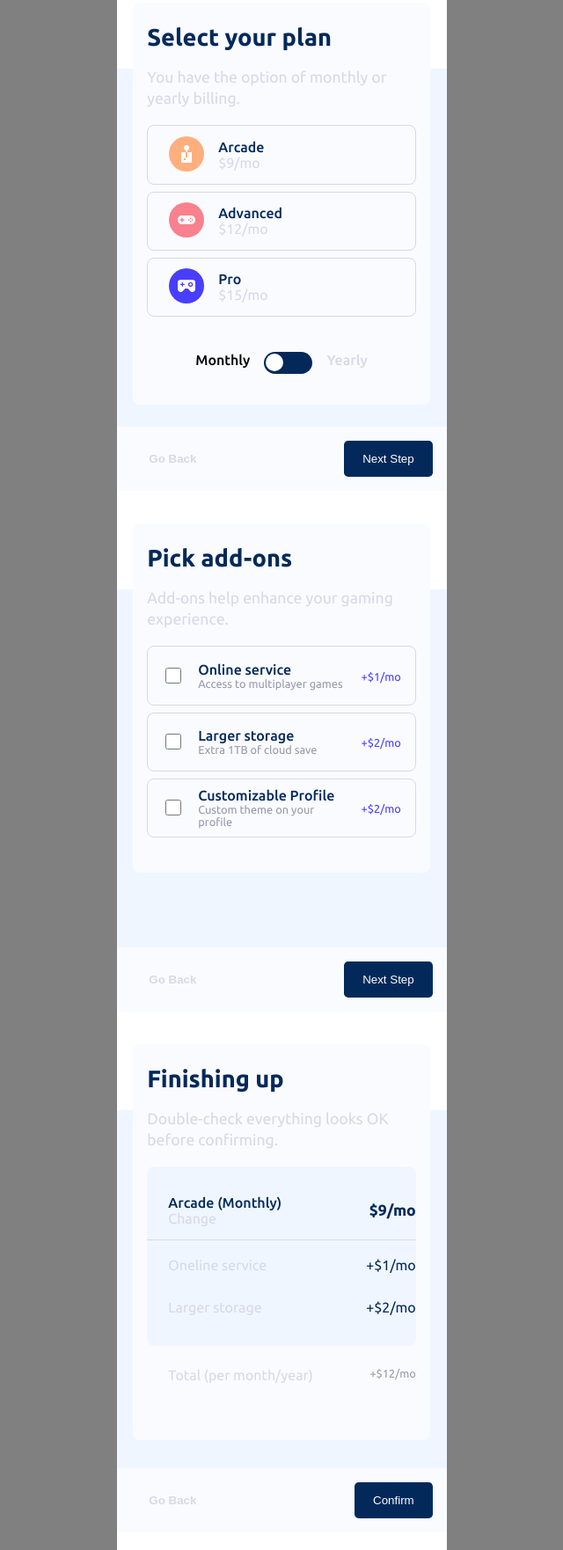
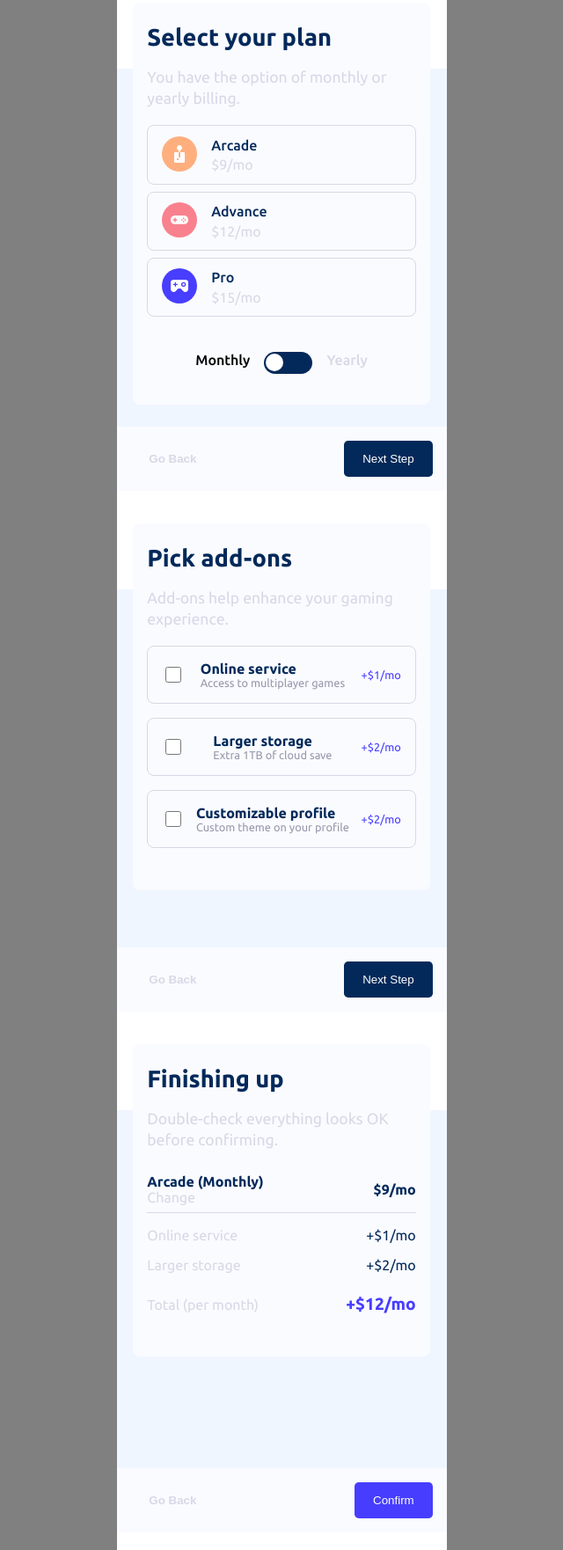
Before and after one commit to Sergio-Dario-Moyano/Multi-step-form, a plain HTML site: page index.html in a window 1280 px wide. Shown: the part 698-2460 px from the top of the page at 88% size, without its empty margins (320-960 px from the left). Drawn offline with Linux system fonts and the light colour scheme.

Commit message:
Se reorganizó y optiminzó el código en todos los archivos scss y html

```diff
--- /dev/null
+++ b/assets/js/app.js
@@ -0,0 +1,98 @@
+
+/*Referencias HTML*/
+const container = document.querySelector('.container');
+const sidebar_number_1 = document.querySelector('#sidebar__number__1');
+const sidebar_number_2 = document.querySelector('#sidebar__number__2');
+const sidebar_number_3 = document.querySelector('#sidebar__number__3');
+const sidebar_number_4 = document.querySelector('#sidebar__number__4');
+const circulos = Array.from(document.querySelectorAll('.sidebar__number'));
+/*Contenedores HTM*/
+const stepContent = document.querySelector('#step__content');
+
+/*botones HTML */
+const btnOne = document.querySelector('#btn__one');
+const btnTwo = document.querySelector('#btn__two');
+const btnGoBackTwo = document.querySelector('#btn__goBack__two');
+const btnThree = document.querySelector('#btn__goBack__three');
+const btnGoBackThree = document.querySelector('#btn__goBack__three');
+const btnFour = document.querySelector('#btn__four');
+const btnGoBackFour = document.querySelector('#btn__goBack__four');
+
+let template = '';
+
+
+
+const despitarCirculo = () => {
+  circulos.forEach(element => {
+    element.classList.remove('sidebar__paint');
+  });
+}
+const pintarCirculo = ( circulo ) => {
+  circulo.classList.add('circulo__pintado')
+}
+
+
+btnOne.addEventListener("click", () => {
+  stepContent.innerHTML = template
+})
+
+
+
+
+
+
+
+
+ template = `
+<section class="step__two">
+<section class="step">
+  <article class="step__wrapper">
+    <article class="step__title">
+      <h1>Select your plan</h1>
+      <p>You have the option of monthly or yearly billing.</p>
+    </article>
+    <div class="wrapper">
+      <div class="wrapper__contain">
+        <img src="./assets/images/icon-arcade.svg" class="wrapper__img" alt="icono-arcade">
+      </div>
+      <div class="wrapper__description">
+        <span class="wrapper__description__text">Arcade</span>
+        <span class="wrapper__description__gray">$9/mo</span>
+      </div>
+    </div>
+    <div class="wrapper">
+      <div class="wrapper__contain">
+        <img src="./assets/images/icon-advanced.svg" class="wrapper__img" alt="icono-arcade">
+      </div>
+      <div class="wrapper__description">
+        <span class="wrapper__description__text">Advanced</span>
+        <span class="wrapper__description__gray">$12/mo</span>
+      </div>
+    </div>
+    <div class="wrapper">
+      <div class="wrapper__contain">
+        <img src="./assets/images/icon-pro.svg" class="wrapper__img" alt="icono-arcade">
+      </div>
+      <div class="wrapper__description">
+        <span class="wrapper__description__text">Pro</span>
+        <span class="wrapper__description__gray">$15/mo</span>
+      </div>
+    </div>
+    <div class="wrap__toggle">
+      <div class="wrap__toggle__text">Monthly</div>
+      <div>
+        <input type="checkbox" class="offscreen" id="toggle">
+        <label for="toggle" class="switch"></label>
+      </div>
+      <div class="wrap__toggle__text wrap__toggle__text--disabled">Yearly</div>
+    </div>
+  </article>
+  <div class="step__fill">
+    <div class="step__content__btn step__content__btn--modified">
+      <button type="button" class="btn__goBack" id="btn__goBack__two">Go Back</button>
+      <button type="button" id="btn__two">Next Step</button>
+    </div>
+  </div>
+</section>
+</section>
+`
--- a/assets/scss/components/sidebar/_sidebar-footer.scss
+++ b/assets/scss/components/sidebar/_sidebar-footer.scss
@@ -2,15 +2,25 @@
 @use "../../utilities/mixins";
 
 .step__fill {
-  width:100%;
+  width: 100%;
   height: 30rem;
   background-color: variables.$Magnolia;
   display: flex;
   align-items: flex-end;
   margin-bottom: 7rem;
+}
 
-  button {
-    @include mixins.button-next();
+.step__btn {
+  @include mixins.button-next();
+
+  &--back {
+    background-color: transparent;
+    color: variables.$Light-gray;
+    font-weight: 700;
+  }
+
+  &--confirm {
+    background-color: variables.$Purplish-blue;
   }
 }
 
@@ -20,14 +30,8 @@
   display: flex;
   justify-content: flex-end;
   background-color: variables.$Alabaster;
-}
 
-.step__content__btn--modified {
-  justify-content: space-between;
-
-  .btn__goBack {
-    background-color: transparent;
-    color: variables.$Light-gray;
-    font-weight: 700;
+  &--flex {
+    justify-content: space-between;
   }
 }
--- a/assets/scss/components/sidebar/_sidebar.scss
+++ b/assets/scss/components/sidebar/_sidebar.scss
@@ -1,11 +1,10 @@
-
 .sidebar__img {
   background-image: url(../images/bg-sidebar-mobile.svg);
   background-size: cover;
   background-repeat: no-repeat;
   width: 100%;
   height: 11rem;
-  padding: 2rem 0 ;
+  padding: 2rem 0;
   display: flex;
   justify-content: center;
   gap: 1rem;
--- a/assets/scss/components/sidebar/_step-form.scss
+++ b/assets/scss/components/sidebar/_step-form.scss
@@ -18,7 +18,7 @@
 
   &__title {
 
-    h1 {
+    h2 {
       font-size: 1.7rem;
       margin: 1.5rem 0 1rem;
       color: variables.$Marine-blue;
@@ -44,7 +44,7 @@
       width: 100%;
       border-radius: 0.2rem;
       outline: none;
-      border: 1px solid #000;
+      border: 1px solid variables.$Light-gray;
       padding-left: 1rem;
       margin-bottom: 1rem;
     }
--- a/assets/scss/components/step2/_plan.scss
+++ b/assets/scss/components/step2/_plan.scss
@@ -1,6 +1,6 @@
 @use "../../utilities/variables";
 
-.wrapper {
+.plan {
   border: 1px solid variables.$Light-gray;
   border-radius: 0.5rem;
   margin-bottom: 0.5rem;
@@ -8,24 +8,19 @@
   display: flex;
   align-items: center;
   gap: 1rem;
-  padding-left: 1.5rem;
+  padding-left: 1rem;
 
-  &__description {
-    span {
-      display: block;
-    }
-  }
   &__description__text {
     font-weight: 500;
     color: variables.$Marine-blue;
     margin-bottom: 0.3rem;
   }
-  &__description__gray {
+
+  &__description__price {
     color: variables.$Light-gray;
   }
-}
 
-.wrap__toggle {
+  &__toggle {
     padding-top: 2rem;
     display: flex;
     justify-content: center;
@@ -40,7 +35,7 @@
     }
   }
 
-.switch {
+  &__switch {
     position: relative;
     display: inline-block;
     width: 55px;
@@ -50,7 +45,7 @@
     cursor: pointer;
   }
 
-.switch::after {
+  &__switch::after {
     content: '';
     position: absolute;
     width: 20px;
@@ -62,15 +57,16 @@
     transition: all 0.4s;
   }
 
-input[type='checkbox']:checked + .switch::after {
-  transform: translate(30px);
-  background-color: gray;
+  &__offscreen {
+    display: none;
+  }
 }
 
-input[type='checked']:checked + .switch {
-  background-color: green;
+input[type='checkbox']:checked+.plan__switch::after {
+  transform: translateX(30px);
+  background-color: variables.$Light-gray;
 }
 
-.offscreen {
-  display: none;
+input[type='checkbox']:checked+.plan__switch {
+  background-color: variables.$Cool-gray;
 }
--- a/assets/scss/components/step3/_pick.scss
+++ b/assets/scss/components/step3/_pick.scss
@@ -1,13 +1,13 @@
 @use "../../utilities/variables";
-.wrapper {
-  &--modified {
-    justify-content: flex-start;
-    padding: 1rem;
-  }
 
-  &__description {
-    flex-grow: 1;
-  }
+.pick {
+  display: flex;
+  justify-content: space-between;
+  align-items: center;
+  margin-bottom: 1rem;
+  border: 1px solid variables.$Light-gray;
+  border-radius: 0.5rem;
+  padding: 1rem;
 
   &__check {
     width: 18px;
@@ -16,16 +16,16 @@
   }
 
   &__description__text {
-    display: block;
-    margin: 0;
+    font-weight: bold;
+    color: variables.$Marine-blue;
   }
 
-  &__description__gray--modified {
+  &__description__sub {
     font-size: 0.8rem;
     color: variables.$Cool-gray;
   }
 
-  &__description__violet {
+  &__description__price {
     color: variables.$Purplish-blue;
     font-size: 0.8rem;
   }
--- a/assets/scss/components/step4/_finishingUp.scss
+++ b/assets/scss/components/step4/_finishingUp.scss
@@ -1,41 +1,42 @@
 @use "../../utilities/variables";
 
+.finishing {
+  display: flex;
+  justify-content: space-between;
+  align-items: center;
+  padding: 0.5rem 0;
+  margin: 0.5rem 0;
 
-.wrapper__group {
-  background-color: variables.$Magnolia;
-  padding: 1rem 0;
-  border-radius: 0.5rem;
-}
-.wrapper__description__violet--modified {
-  color: variables.$Marine-blue;
-  font-size: 1.1rem;
-  font-weight: bolder;
+  &__border {
+    border-bottom: 1px solid variables.$Light-gray;
   }
 
-.wrapper__description__text--modified {
+  &--noMargin {
+    margin: 0;
+  }
+
+  &__description__text {
+    color: variables.$Marine-blue;
+    font-weight: 700;
+
+  }
+
+  &__description__sub {
     color: variables.$Light-gray;
     font-size: 1rem;
-  font-weight: 300;
   }
 
-.wrapper__description__normal {
+  &__description__price {
     color: variables.$Marine-blue;
+
+    &--bold {
+      font-weight: bold;
+    }
   }
 
-.wrapper__description--flex {
-  display: flex;
-  justify-content: space-between;
+  &__total__price {
+    font-size: 1.2rem;
+    font-weight: bold;
+    color: variables.$Purplish-blue;
   }
-
-.wrapper__noBorder {
-  border: none;
 }
-
-.wrapper__tight {
-  height: 2.5rem;
-}
-
-.wrapper__border__bottom {
-  border-bottom: 1px solid variables.$Light-gray;
-  border-radius: 0px;
-}
--- a/assets/scss/layout/_media.scss
+++ b/assets/scss/layout/_media.scss
@@ -1,4 +1,5 @@
 @use "../utilities/variables";
+
 .container {
   max-width: 375px;
   margin: 0 auto;
--- a/assets/scss/utilities/_mixins.scss
+++ b/assets/scss/utilities/_mixins.scss
@@ -1,5 +1,4 @@
 @use "./variables";
-
 
 @mixin button-step() {
   width: 40px;
--- a/assets/scss/utilities/_variables.scss
+++ b/assets/scss/utilities/_variables.scss
@@ -8,6 +8,6 @@ $Strawberry-red: hsl(354, 84%, 57%);
 /*Neutral Colors*/
 $Cool-gray: hsl(231, 11%, 63%);
 $Light-gray: hsl(229, 24%, 87%);
-$Magnolia:hsl(217, 100%, 97%);
+$Magnolia: hsl(217, 100%, 97%);
 $Alabaster: hsl(231, 100%, 99%);
 $White: hsl(0, 0%, 100%);
--- a/index.html
+++ b/index.html
@@ -15,28 +15,28 @@
   <main class="container">
     <section class="sidebar__img">
       <article class="sidebar__one">
-        <div class="sidebar__number">1</div>
+        <div class="sidebar__number sidebar__paint" id="sidebar__number__1">1</div>
         <div class="sidebar__info">
           Step 1
           Your info
         </div>
       </article>
       <article class="sidebar__two">
-        <div class="sidebar__number">2</div>
+        <div class="sidebar__number" id="sidebar__number__2">2</div>
         <div class="sidebar__info">
           Step 2
           Select plan
         </div>
       </article>
       <article class="sidebar__three">
-        <div class="sidebar__number">3</div>
+        <div class="sidebar__number" id="sidebar__number__3">3</div>
         <div class="sidebar__info">
           Step 3
           Add-ons
         </div>
       </article>
       <article class="sidebar__four">
-        <div class="sidebar__number">4</div>
+        <div class="sidebar__number" id="sidebar__number__4">4</div>
         <div class="sidebar__info">
           Step 4
           Summary
@@ -47,10 +47,11 @@
     <!-- Sidebar end -->
 
     <!-- Step 1 start -->
+    <section class="step__content" id="step__content">
       <section class="step">
         <div class="step__wrapper">
           <article class="step__title">
-          <h1>Personal info</h1>
+            <h2>Personal info</h2>
             <p>Please provide your name, email address, and phone number.</p>
           </article>
           <article class="step__form">
@@ -61,62 +62,65 @@
             <label class="step__label">Phone Number</label>
             <input type="text" class="step__input" placeholder="e.g. +1 234 567 890" />
           </article>
+        </div>
       </section>
       <div class="step__fill">
         <div class="step__content__btn">
-        <button type="button">Next Step</button>
+          <button type="button" class="step__btn" id="btn__one">Next Step</button>
         </div>
       </div>
-    </div>
+    </section>
     <!-- Step 1 end -->
 
     <!-- Step 2 start -->
+    <section class="step__content" id="step__content">
       <section class="step">
-      <article class="step__wrapper">
+        <div class="step__wrapper">
           <article class="step__title">
-          <h1>Select your plan</h1>
+            <h2>Select your plan</h2>
             <p>You have the option of monthly or yearly billing.</p>
           </article>
-        <div class="wrapper">
-          <div class="wrapper__contain">
-            <img src="./assets/images/icon-arcade.svg" class="wrapper__img" alt="icono-arcade">
+          <article class="plan">
+            <div class="plan__contain">
+              <img src="./assets/images/icon-arcade.svg" class="plan__img" alt="icono-arcade">
             </div>
-          <div class="wrapper__description">
-            <span class="wrapper__description__text">Arcade</span>
-            <span class="wrapper__description__gray">$9/mo</span>
+            <div class="plan__description">
+              <div class="plan__description__text">Arcade</div>
+              <div class="plan__description__price">$9/mo</div>
+            </div>
+          </article>
+          <article class="plan">
+            <div class="plan__contain">
+              <img src="./assets/images/icon-advanced.svg" class="plan__img" alt="icono-arcade">
+            </div>
+            <div class="plan__description">
+              <div class="plan__description__text">Advance</div>
+              <div class="plan__description__price">$12/mo</div>
+            </div>
+          </article>
+          <article class="plan">
+            <div class="plan__contain">
+              <img src="./assets/images/icon-pro.svg" class="plan__img" alt="icono-arcade">
+            </div>
+            <div class="plan__description">
+              <div class="plan__description__text">Pro</div>
+              <div class="plan__description__price">$15/mo</div>
+            </div>
+          </article>
+          <div class="plan__toggle">
+            <div class="plan__toggle__text">Monthly</div>
+            <div>
+              <input type="checkbox" class="plan__offscreen" id="toggle">
+              <label for="toggle" class="plan__switch"></label>
+            </div>
+            <div class="plan__toggle__text plan__toggle__text--disabled">Yearly</div>
           </div>
         </div>
-        <div class="wrapper">
-          <div class="wrapper__contain">
-            <img src="./assets/images/icon-advanced.svg" class="wrapper__img" alt="icono-arcade">
-          </div>
-          <div class="wrapper__description">
-            <span class="wrapper__description__text">Advanced</span>
-            <span class="wrapper__description__gray">$12/mo</span>
-          </div>
-        </div>
-        <div class="wrapper">
-          <div class="wrapper__contain">
-            <img src="./assets/images/icon-pro.svg" class="wrapper__img" alt="icono-arcade">
-          </div>
-          <div class="wrapper__description">
-            <span class="wrapper__description__text">Pro</span>
-            <span class="wrapper__description__gray">$15/mo</span>
-          </div>
-        </div>
-        <div class="wrap__toggle">
-          <div class="wrap__toggle__text">Monthly</div>
-          <div>
-            <input type="checkbox" class="offscreen" id="toggle">
-            <label for="toggle" class="switch"></label>
-          </div>
-          <div class="wrap__toggle__text wrap__toggle__text--disabled">Yearly</div>
-        </div>
-      </article>
+      </section>
       <div class="step__fill">
-        <div class="step__content__btn step__content__btn--modified">
-          <button type="button" class="btn__goBack">Go Back</button>
-          <button type="button">Next Step</button>
+        <div class="step__content__btn step__content__btn--flex">
+          <button type="button" class="step__btn step__btn--back" id="step__goBack__two">Go Back</button>
+          <button type="button" class="step__btn" id="btn__one">Next Step</button>
         </div>
       </div>
     </section>
@@ -124,49 +128,50 @@
     <!-- Step 2 end -->
 
     <!-- Step 3 start -->
+
+    <section class="step__content" id="step__content">
       <section class="step">
-      <article class="step__wrapper">
+        <div class="step__wrapper">
           <article class="step__title">
-          <h1>Pick add-ons</h1>
+            <h2>Pick add-ons</h2>
             <p>Add-ons help enhance your gaming experience.</p>
           </article>
-        <div class="wrapper wrapper--modified">
-          <div><input type="checkbox" class="wrapper__check" /></div>
-          <div class="wrapper__description">
-            <span class="wrapper__description__text">Online service</span>
-            <span class="wrapper__description__gray wrapper__description__gray--modified">Access to multiplayer
-              games</span>
+          <article class="pick">
+            <div class="pick__contain">
+              <input type="checkbox" class="pick__check" />
             </div>
-          <div>
-            <span class="wrapper__description__violet">+$1/mo</span>
+            <div class="pick__description">
+              <div class="pick__description__text">Online service</div>
+              <div class="pick__description__sub">Access to multiplayer games</div>
             </div>
+            <div class="pick__description__price">+$1/mo</div>
+          </article>
+          <article class="pick">
+            <div class="pick__contain">
+              <input type="checkbox" class="pick__check" />
             </div>
-        <div class="wrapper wrapper--modified">
-          <div><input type="checkbox" class="wrapper__check" /></div>
-          <div class="wrapper__description">
-            <span class="wrapper__description__text">Larger storage</span>
-            <span class="wrapper__description__gray wrapper__description__gray--modified">Extra 1TB of cloud save</span>
+            <div class="pick__description">
+              <div class="pick__description__text">Larger storage</div>
+              <div class="pick__description__sub">Extra 1TB of cloud save</div>
             </div>
-          <div>
-            <span class="wrapper__description__violet">+$2/mo</span>
+            <div class="pick__description__price">+$2/mo</div>
+          </article>
+          <article class="pick">
+            <div class="pick__contain">
+              <input type="checkbox" class="pick__check" />
             </div>
+            <div class="pick__description">
+              <div class="pick__description__text">Customizable profile</div>
+              <div class="pick__description__sub">Custom theme on your profile</div>
             </div>
-        <div class="wrapper wrapper--modified">
-          <div><input type="checkbox" class="wrapper__check" /></div>
-          <div class="wrapper__description">
-            <span class="wrapper__description__text">Customizable Profile</span>
-            <span class="wrapper__description__gray wrapper__description__gray--modified">Custom theme on your
-              profile</span>
+            <div class="pick__description__price">+$2/mo</div>
+          </article>
         </div>
-          <div>
-            <span class="wrapper__description__violet">+$2/mo</span>
-          </div>
-        </div>
-      </article>
+      </section>
       <div class="step__fill">
-        <div class="step__content__btn step__content__btn--modified">
-          <button type="button" class="btn__goBack">Go Back</button>
-          <button type="button">Next Step</button>
+        <div class="step__content__btn step__content__btn--flex">
+          <button type="button" class="step__btn step__btn--back" id="step__goBack__two">Go Back</button>
+          <button type="button" class="step__btn" id="btn__one">Next Step</button>
         </div>
       </div>
     </section>
@@ -175,46 +180,38 @@
 
     <!-- Step 4 start -->
 
+    <section class="step__content" id="step__content">
       <section class="step">
-      <article class="step__wrapper">
+        <div class="step__wrapper">
           <article class="step__title">
-          <h1>Finishing up</h1>
+            <h2>Finishing up</h2>
             <p>Double-check everything looks OK before confirming.</p>
           </article>
-        <div class="wrapper__group">
-          <div class="wrapper wrapper__noBorder wrapper__border__bottom">
-            <div class="wrapper__description ">
-              <span class="wrapper__description__text">Arcade (Monthly)</span>
-              <span class="wrapper__description__text wrapper__description__text--modified">Change</span>
+          <article class="finishing finishing__border">
+            <div class="finishing__description">
+              <div class="finishing__description__text">Arcade (Monthly)</div>
+              <div class="finishing__description__sub">Change</div>
             </div>
-            <div>
-              <span class="wrapper__description__violet wrapper__description__violet--modified ">$9/mo</span>
+            <div class="finishing__description__price finishing__description__price--bold">$9/mo</div>
+          </article>
+          <article class="finishing finishing--noMargin">
+            <div class="finishing__description__sub">Online service</div>
+            <div class="finishing__description__price">+$1/mo</div>
+          </article>
+          <article class="finishing finishing--noMargin">
+            <div class="finishing__description__sub">Larger storage</div>
+            <div class="finishing__description__price">+$2/mo</div>
+          </article>
+          <article class="finishing">
+            <div class="finishing__description__sub">Total (per month)</div>
+            <div class="finishing__total__price">+$12/mo</div>
+          </article>
         </div>
-          </div>
-          <div class="wrapper wrapper__noBorder wrapper__tight ">
-            <div class="wrapper__description wrapper__description--flex">
-              <span class="wrapper__description__text wrapper__description__text--modified">Oneline service</span>
-              <span class="wrapper__description__gray wrapper__description__normal">+$1/mo</span>
-            </div>
-          </div>
-          <div class="wrapper wrapper__noBorder wrapper__tight ">
-            <div class="wrapper__description wrapper__description--flex">
-              <span class="wrapper__description__text wrapper__description__text--modified">Larger storage</span>
-              <span class="wrapper__description__gray wrapper__description__normal">+$2/mo</span>
-            </div>
-          </div>
-        </div>
-        <div class="wrapper wrapper__noBorder ">
-          <div class="wrapper__description wrapper__description--flex">
-            <span class="wrapper__description__text wrapper__description__text--modified">Total (per month/year)</span>
-            <span class="wrapper__description__gray wrapper__description__gray--modified">+$12/mo</span>
-          </div>
-        </div>
-      </article>
+      </section>
       <div class="step__fill">
-        <div class="step__content__btn step__content__btn--modified">
-          <button type="button" class="btn__goBack">Go Back</button>
-          <button type="button">Confirm</button>
+        <div class="step__content__btn step__content__btn--flex">
+          <button type="button" class="step__btn step__btn--back" id="step__goBack__two">Go Back</button>
+          <button type="button" class="step__btn step__btn--confirm" id="btn__one">Confirm</button>
         </div>
       </div>
     </section>
@@ -229,7 +226,7 @@
           <img src="./assets/images/icon-thank-you.svg" alt="icon-thanks" class="wrapper__img__thanks">
         </div>
         <article class="step__title step__title--center">
-          <h1>Thank you!</h1>
+          <h2>Thank you!</h2>
           <p>
             Thanks for confirming your subscription! We hope you have fun
             using our platform. If you ever need support, please feel free
@@ -241,12 +238,13 @@
     </section>
 
     <!-- Step 5 end -->
+  </main>
 
-  </main>
   <!-- <div class="attribution">
     Challenge by <a href="https://www.frontendmentor.io?ref=challenge" target="_blank">Frontend Mentor</a>.
-    Coded by <a href="#">Your Name Here</a>.
+    Coded by <a href="#">Sergio Moyano</a>.
   </div> -->
+  <script src="./assets/js/app.js"></script>
 </body>
 
 </html>
```
Also changed, not shown: assets/scss/components/sidebar/_sidebar-buttons.scss (+6 -1 lines), assets/css/style.css, 1 other file. Lines whose indentation alone changed are shown as unchanged.
